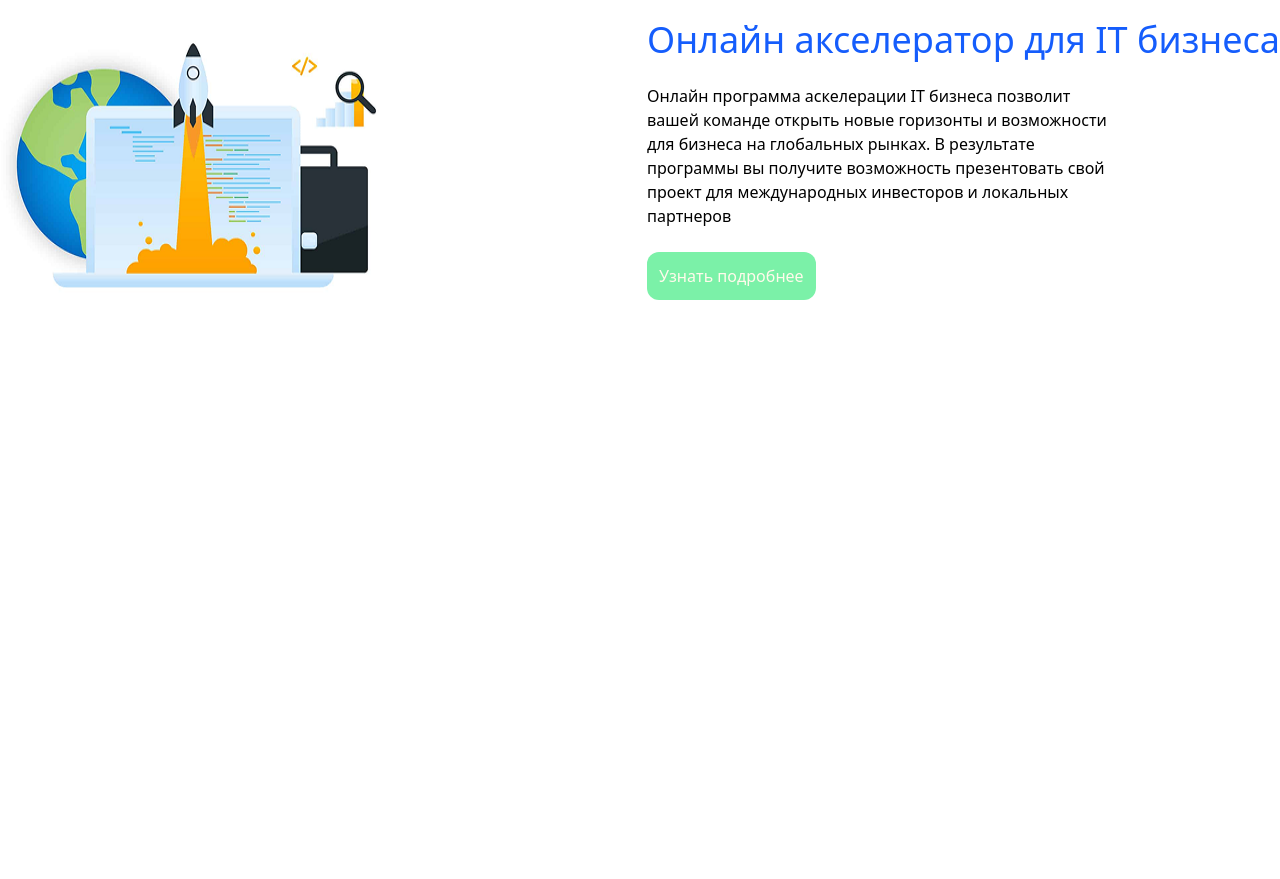
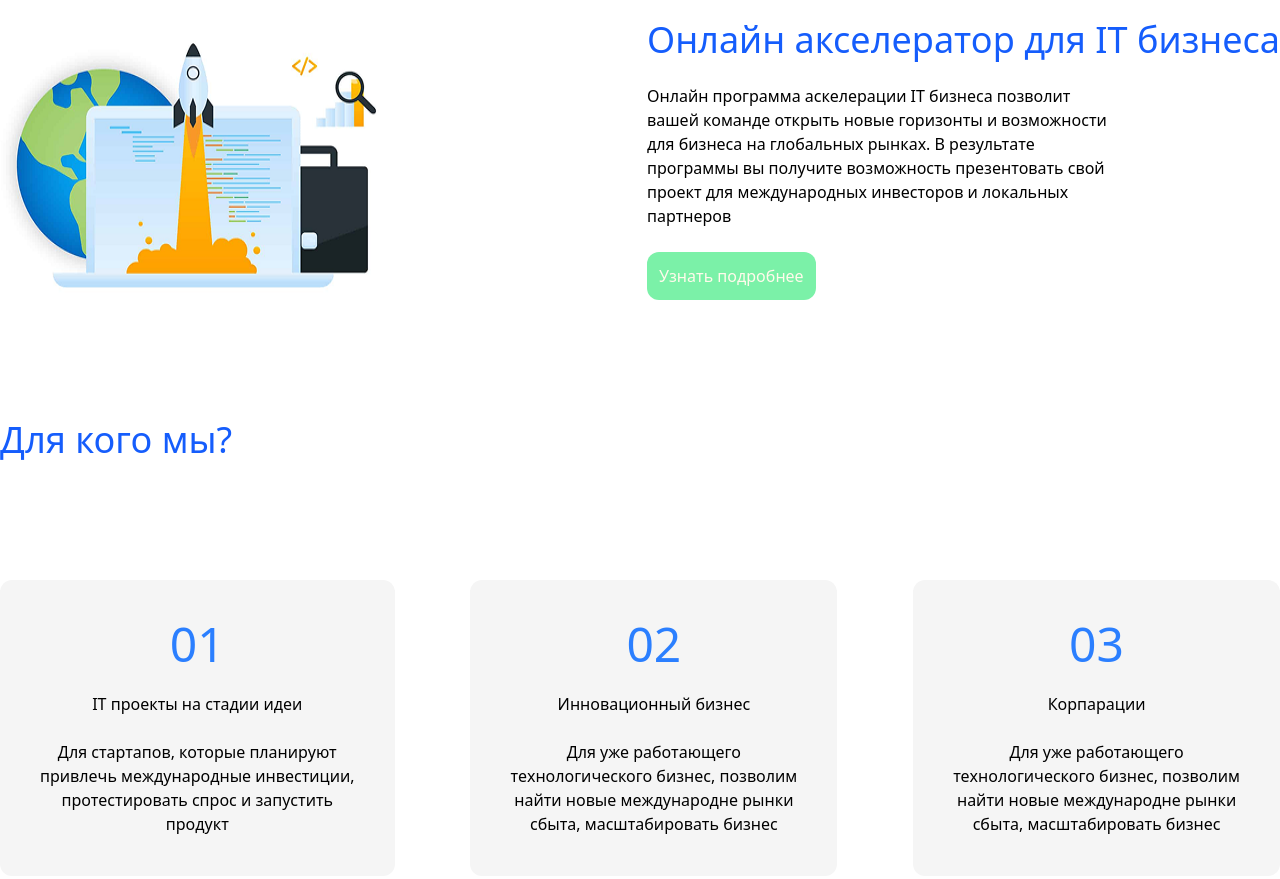
Before and after one commit to shokirovsh01/Exam-2, a website: page index.html in a window 1280 px wide. Shown: the part 1443-2322 px from the top of the page. Before the commit the page ends 1743 px from the top, so only its background shows below. Drawn offline with Linux system fonts and the light colour scheme.

Commit message:
section 4

```diff
--- a/index.html
+++ b/index.html
@@ -90,5 +90,39 @@
 
 </header>
 
+<h1 class="max-w-[1300px] m-auto text-4xl text-blue-600 mt-30 mb-30 text-center lg:text-start">Для кого мы?</h1>
+
+<header class="max-w-[1300px] m-auto flex justify-between mt-20 mb-20 items-center flex-col md:flex-row flex-wrap gap-5 md:justify-center lg:justify-between">
+
+<div class="bg-[whitesmoke] p-10 rounded-xl text-center">
+
+<h1 class="text-5xl text-blue-500">01</h1>
+<br>
+<h2>IT проекты на стадии идеи</h2>
+<br>
+<p>Для стартапов, которые планируют <br> привлечь международные инвестиции, <br> протестировать спрос и запустить <br> продукт</p>
+</div>
+
+<div class="bg-[whitesmoke] p-10 rounded-xl text-center">
+
+<h1 class="text-5xl text-blue-500">02</h1>
+<br>
+<h2>Инновационный бизнес</h2>
+<br>
+<p>Для уже работающего <br> технологического бизнес, позволим <br> найти новые международне рынки <br> сбыта, масштабировать бизнес</p>
+</div>
+
+<div class="bg-[whitesmoke] p-10 rounded-xl text-center">
+
+<h1 class="text-5xl text-blue-500">03</h1>
+<br>
+<h2>Корпарации</h2>
+<br>
+<p>Для уже работающего <br> технологического бизнес, позволим <br> найти новые международне рынки <br> сбыта, масштабировать бизнес</p>
+</div>
+
+</header>
+
+
 </body>
 </html>
```
Also changed, not shown: src/output.css.
